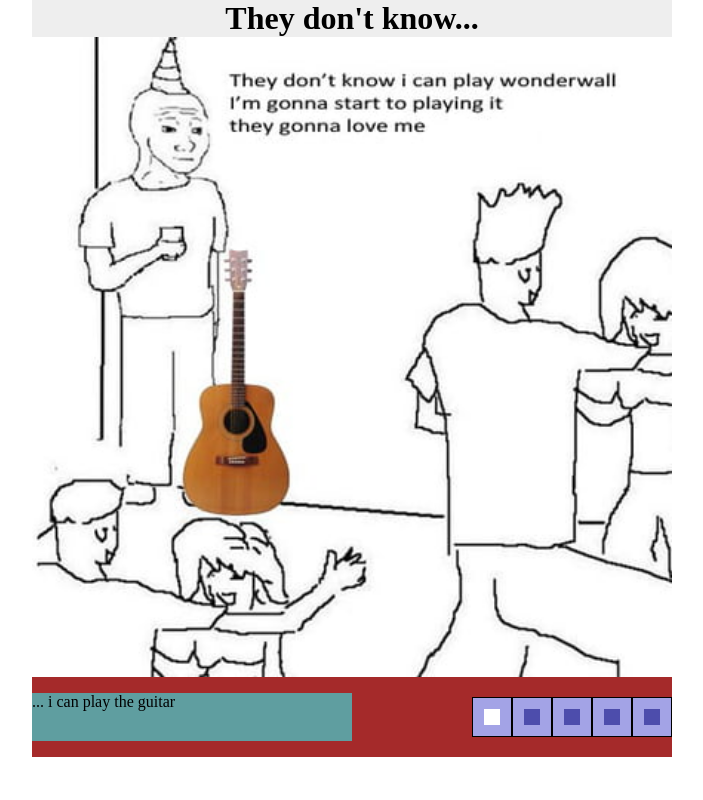
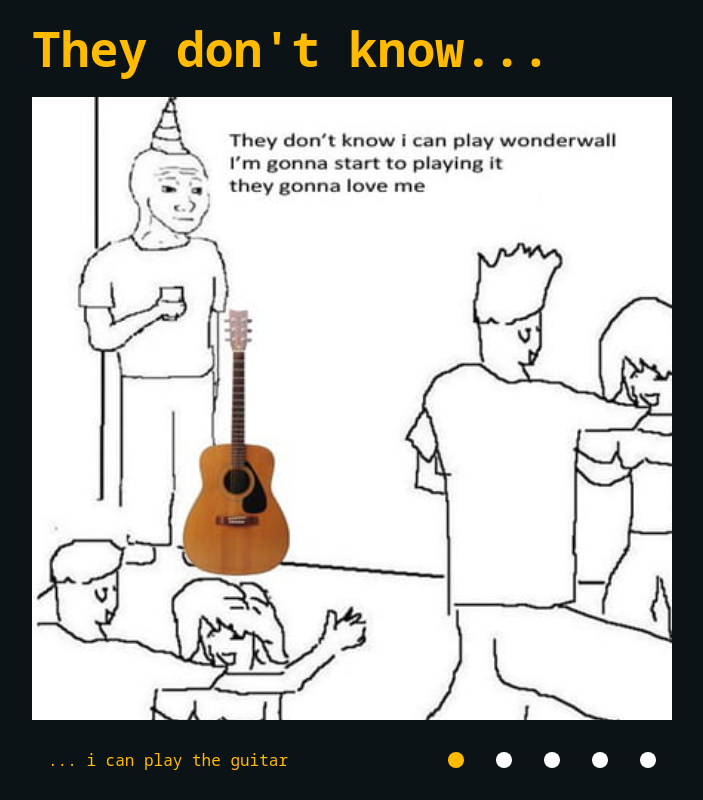
Before and after one commit to fomenko-o/cssMemSlider, a plain HTML site: page index.html in a window 1280 px wide. Shown: the whole page, without its empty margins (288-991 px from the left). Drawn offline with Linux system fonts and the light colour scheme.

Commit message:
feat: styling elements2021-10-17 17:46:01

```diff
--- a/index.html
+++ b/index.html
@@ -4,6 +4,9 @@
     <meta charset="UTF-8" />
     <meta http-equiv="X-UA-Compatible" content="IE=edge" />
     <meta name="viewport" content="width=device-width, initial-scale=1.0" />
+    <link rel="preconnect" href="https://fonts.googleapis.com">
+<link rel="preconnect" href="https://fonts.gstatic.com" crossorigin>
+<link href="https://fonts.googleapis.com/css2?family=Noto+Sans+Mono:wght@400;900&display=swap" rel="stylesheet">
     <link rel="stylesheet" href="style.css" />
     <title>cssMemSlider</title>
   </head>
--- a/style.css
+++ b/style.css
@@ -1,22 +1,30 @@
 :root{
-   --transition: 0.5s ease-out;
+   --transition: 0.2s ease-out;
+   --color: #ffbb00;
 }
 
 * {
+   font-family: 'Noto Sans Mono', monospace;
    box-sizing: border-box;
    margin: 0;
 }
 
 main {
+   height: 100vh;
    display: flex;
    justify-content: center;
+   background-color: #0b1317;
+}
+
+h1 {
+   font-size:3rem;
+   margin: 1rem 0;
+   color: var(--color);
 }
 
 .slider {
-   background-color: #eee;
    display: flex;
    flex-direction: column;
-   align-items: center;
    justify-content: center;
 }
 
@@ -55,7 +63,6 @@
 }
 
 .wrapper {
-   background-color: brown;
    min-height: 5rem;
    width: 40rem;
    display: flex;
@@ -69,7 +76,6 @@
 }
 
 .text-slider-inner {
-   background-color: rgb(31, 87, 88);
    display: flex;
    width: fit-content;
 }
@@ -77,12 +83,14 @@
 .text-slide {
    width: 20rem;
    height: 3rem;
-   background-color: cadetblue;
+   padding-left: 1rem;
+   display: flex;
+   align-items: center;
    transition: var(--transition);
+   color: var(--color);
 }
 
 .slider-pagination{
-   background-color: rgb(93, 100, 110);
    display: flex;
 }
 
@@ -90,23 +98,26 @@
    display: flex;
    align-items: center;
    justify-content: center;
-   width: 2.5rem;
-   height: 2.5rem;
-   background-color: rgb(163, 163, 230);
-   border: 1px solid black;
+   width: 3rem;
+   height: 3rem;
    cursor: pointer;
 }
 
 .bullet{
    width: 1rem;
    height: 1rem ;
-   background-color: rgb(77, 77, 172);
+   background-color: #fff;
+   border-radius: 50%;
    transition: var(--transition);
 }
 
 .bullet-container:hover .bullet{
-   background-color: #ffffff;
+   background-color: #e26837;
    transition: var(--transition);
+}
+
+.bullet-container:active .bullet{
+   background-color: #dd1e1e;
 }
 
 input {
@@ -114,23 +125,23 @@
 }
 
 #bullet-1:checked ~ .wrapper .bullet-container:nth-of-type(1) .bullet {
-   background-color: white;
+   background-color: var(--color);
 }
 
 #bullet-2:checked ~ .wrapper .bullet-container:nth-of-type(2) .bullet {
-   background-color: white;
+   background-color: var(--color);
 }
 
 #bullet-3:checked ~ .wrapper .bullet-container:nth-of-type(3) .bullet {
-   background-color: white;
+   background-color: var(--color);
 }
 
 #bullet-4:checked ~ .wrapper .bullet-container:nth-of-type(4) .bullet {
-   background-color: white;
+   background-color: var(--color);
 }
 
 #bullet-5:checked ~ .wrapper .bullet-container:nth-of-type(5) .bullet {
-   background-color: white;
+   background-color: var(--color);
 }
 
 #bullet-1:checked ~ .img-slider-outer .img-slide:first-of-type, #bullet-1:checked ~ .wrapper .text-slide:first-of-type {
```
